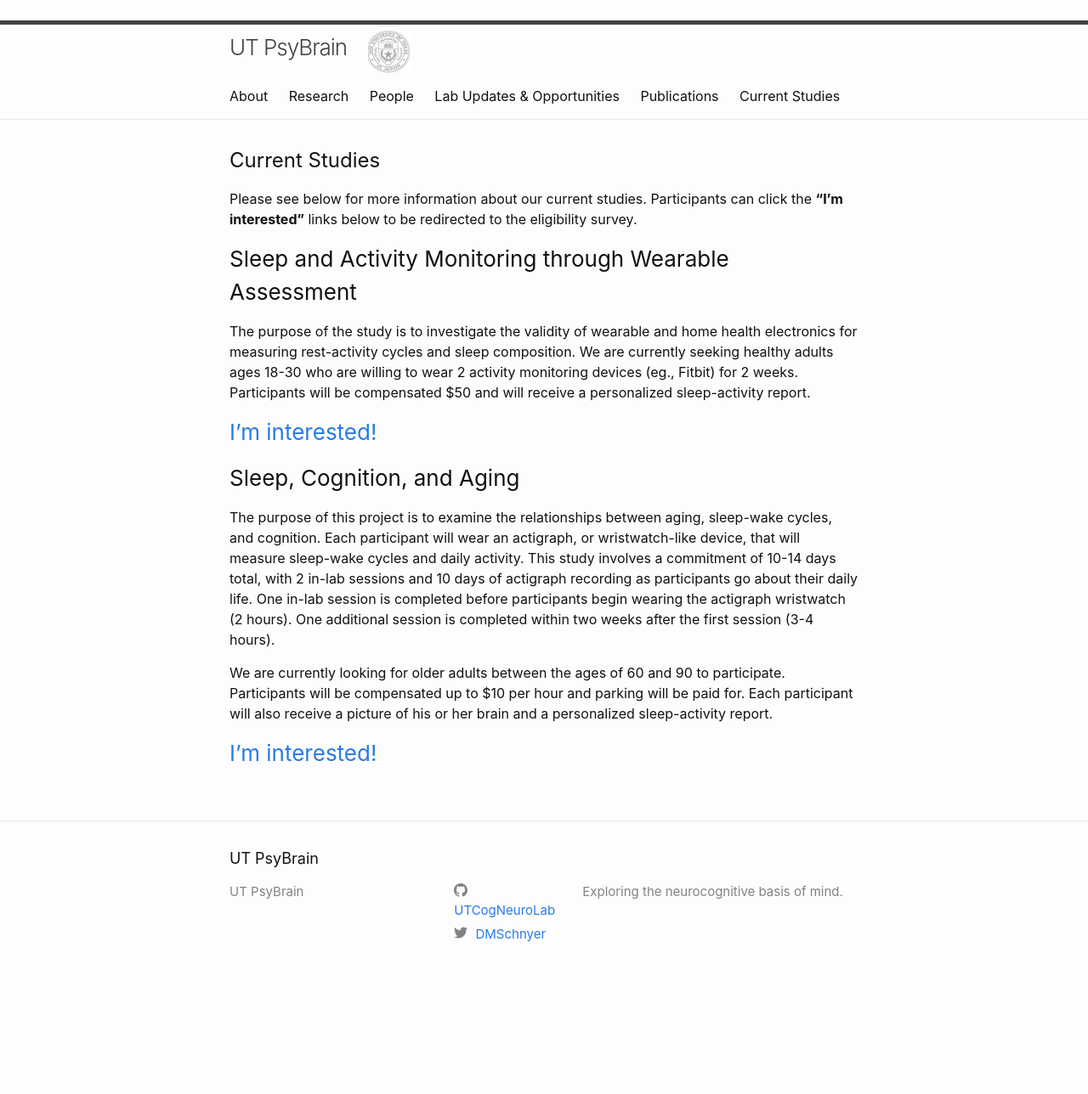
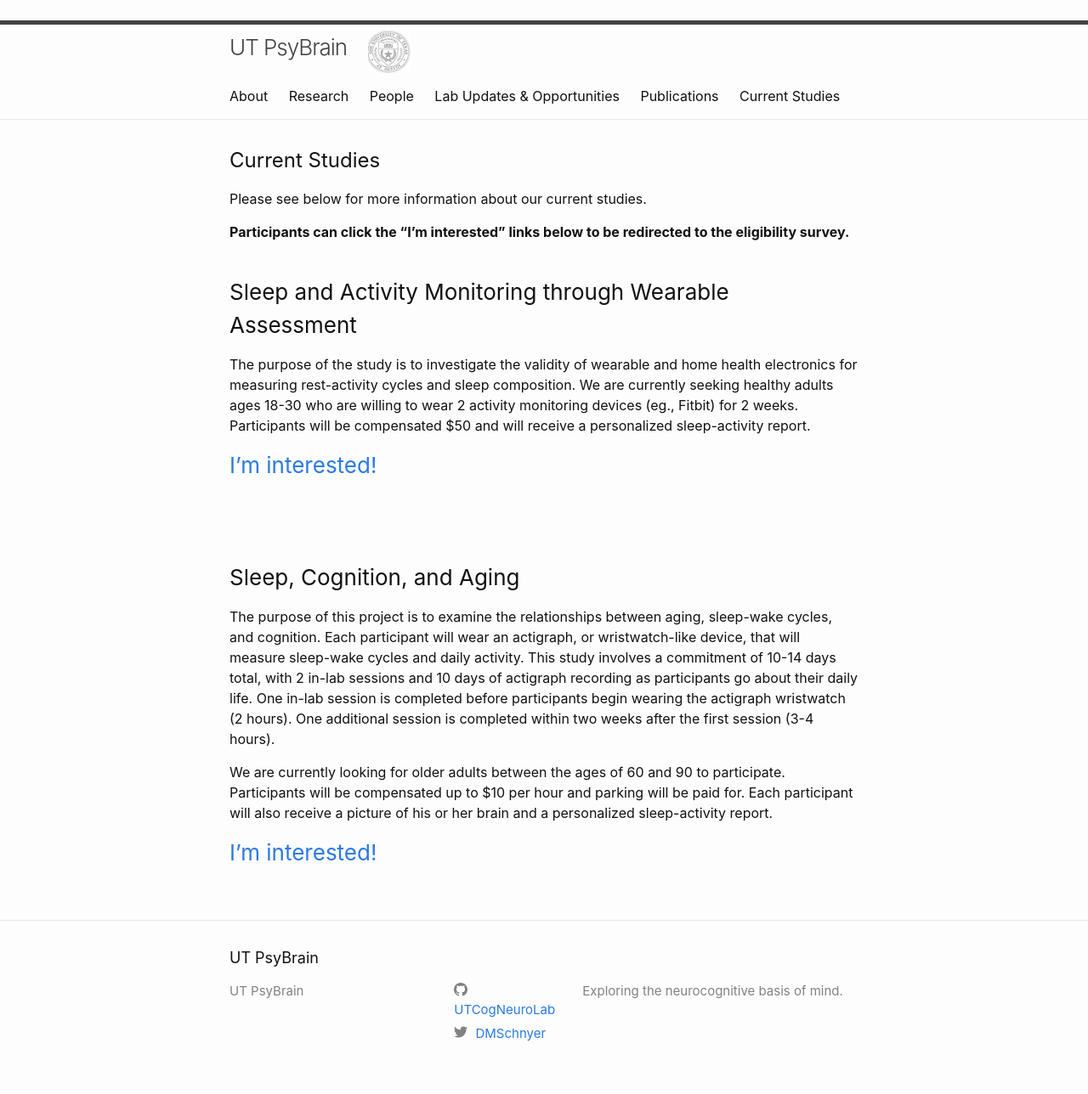
Before and after one commit to UTCogNeuroLab/UTCogNeuroLab.github.io, a Jekyll site: the page built from studies.md, in a window 1280 px wide. Shown: the whole page at 85% size. Built offline with Jekyll 4.4.1, drawn with Linux system fonts in a browser that asks for light colours; nearby versions of some CDN libraries; before the commit the page ends 1171 px from its top, so only the background shows below that.

```diff
--- a/studies.md
+++ b/studies.md
@@ -7,13 +7,15 @@ weight: 5
 
 # Current Studies
 
-Please see below for more information about our current studies. Participants can click the **"I'm interested"** links below to be redirected to the eligibility survey.
+Please see below for more information about our current studies.
+
+**Participants can click the "I'm interested" links below to be redirected to the eligibility survey.** <br> <br>
 
 ### Sleep and Activity Monitoring through Wearable Assessment
 
 The purpose of the study is to investigate the validity of wearable and home health electronics for measuring rest-activity cycles and sleep composition. We are currently seeking healthy adults ages 18-30 who are willing to wear 2 activity monitoring devices (eg., Fitbit) for 2 weeks. Participants will be compensated $50 and will receive a personalized sleep-activity report. <br>
 
-### [I'm interested!](https://redcap.prc.utexas.edu/redcap/surveys/?s=CPRNKN7TW9)
+### [I'm interested!](https://redcap.prc.utexas.edu/redcap/surveys/?s=CPRNKN7TW9) <br> <br> <br>
 
 
 ### Sleep, Cognition, and Aging
```
